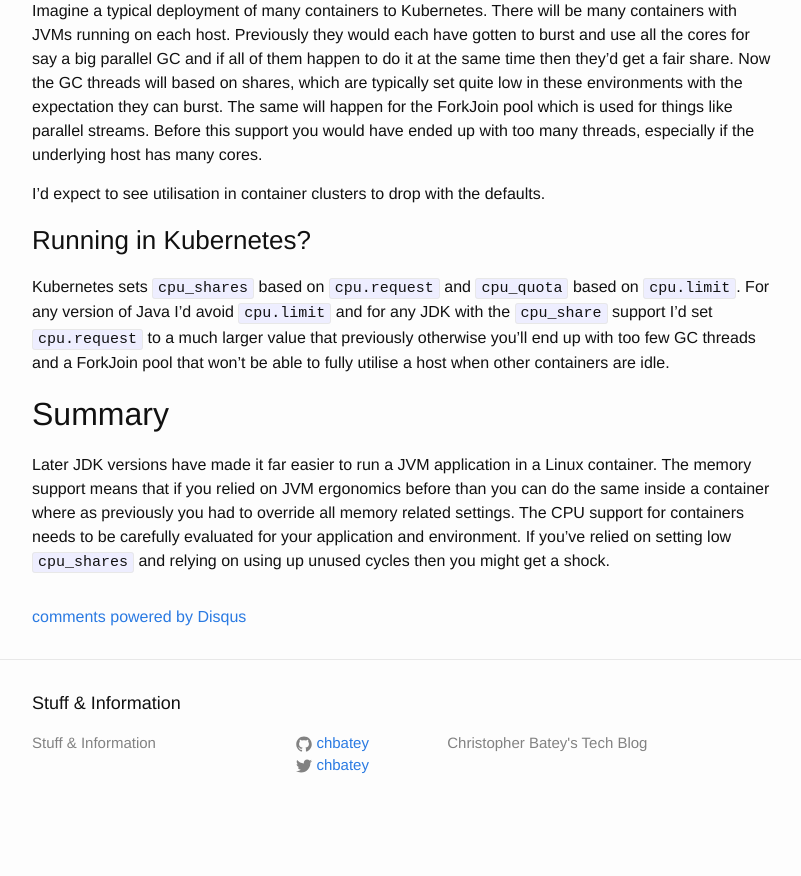
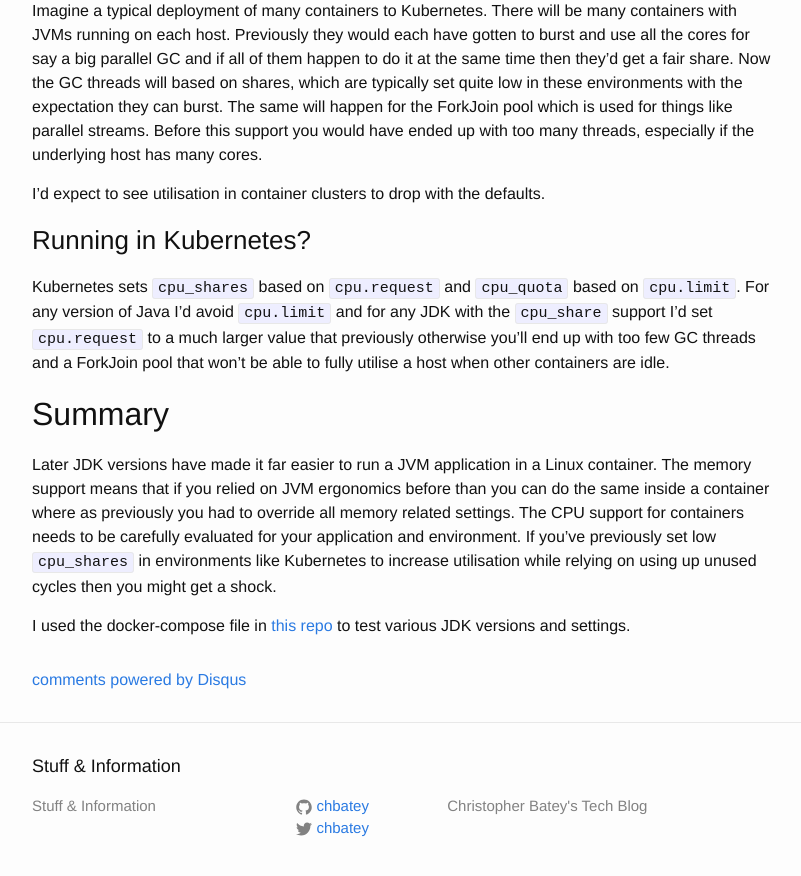
Before and after one commit to chbatey/chbatey.github.io, a Jekyll site: the page built from _posts/2018-11-17-docker-jvm-k8s.md, in a window 1280 px wide and 900 px high, scrolled down 2003 px. Shown: the top 876 px of the window, without its empty margins (238-1039 px from the left). Built offline with Jekyll 4.4.1, drawn with Linux system fonts in a browser that asks for light colours; comment, search, counter and statistics services are not loaded; before the commit the page ends 2840 px from its top, so only the background shows below that.

Commit message:
Add link to repo

```diff
--- a/_posts/2018-11-17-docker-jvm-k8s.md
+++ b/_posts/2018-11-17-docker-jvm-k8s.md
@@ -111,5 +111,8 @@ when other containers are idle.
 Later JDK versions have made it far easier to run a JVM application in a Linux container. The memory support means
 that if you relied on JVM ergonomics before than you can do the same inside a container where as previously you
 had to override all memory related settings. The CPU support for containers needs to be carefully evaluated for your
-application and environment. If you've relied on setting low `cpu_shares` and relying on using up unused cycles
-then you might get a shock.
+application and environment. If you've previously set low `cpu_shares` in environments like Kubernetes to increase utilisation
+while relying on using up unused cycles then you might get a shock.
+
+I used the docker-compose file in [this repo](and://github.com/chbatey/docker-jvm-akka) to test various JDK versions
+and settings.
```
